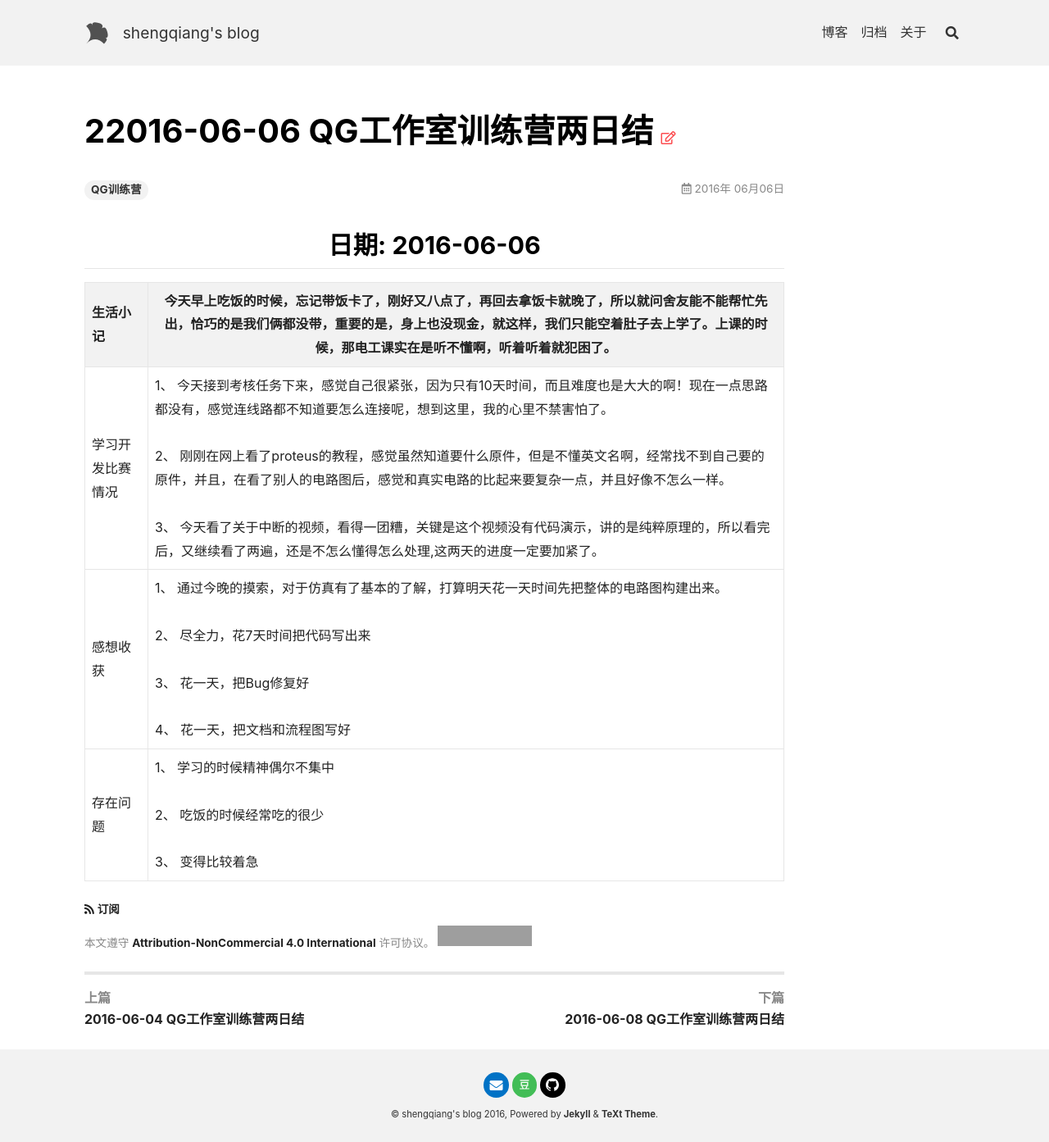
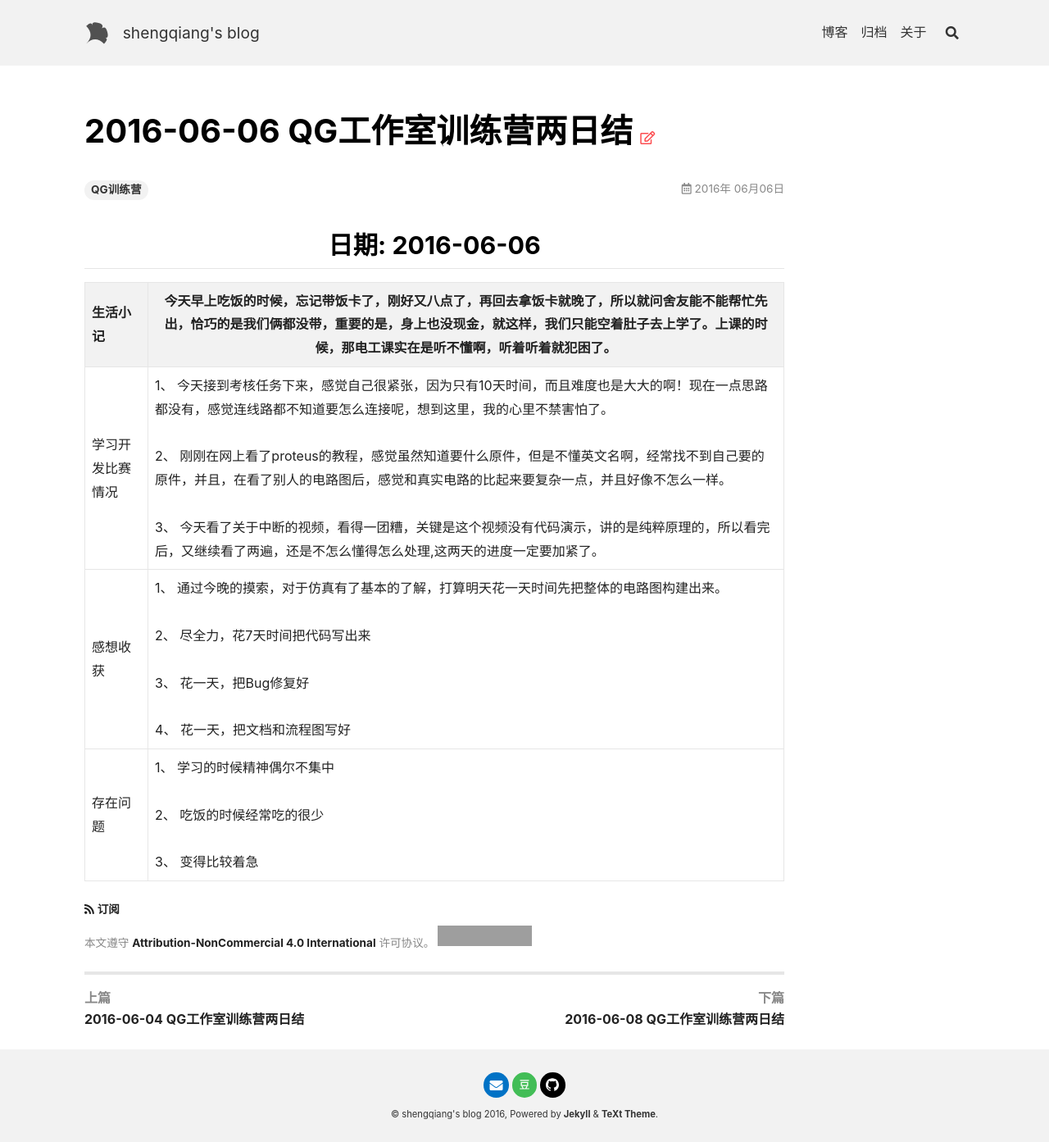
Before and after one commit to shengqiangzhang/shengqiangzhang.github.io, a Jekyll site: the page built from _posts/2016-06-06-QGDaily.md, in a window 1280 px wide. Shown: the whole page at 82% size. Built offline with Jekyll 4.4.1, drawn with Linux system fonts in a browser that asks for light colours; nearby versions of some CDN libraries; comment, search, counter and statistics services are not loaded; grey boxes are pictures that could not be loaded.

Commit message:
convert html to markdown

```diff
--- a/_posts/2016-06-06-QGDaily.md
+++ b/_posts/2016-06-06-QGDaily.md
@@ -1,6 +1,6 @@
 ---
 layout:     article
-title:      22016-06-06 QG工作室训练营两日结
+title:      2016-06-06 QG工作室训练营两日结
 tags:
     - QG训练营
 ---
@@ -10,7 +10,6 @@ tags:
 <center><h2>日期: 2016-06-06</h2></center>
 
 
-
 | 生活小记         | 今天早上吃饭的时候，忘记带饭卡了，刚好又八点了，再回去拿饭卡就晚了，所以就问舍友能不能帮忙先出，恰巧的是我们俩都没带，重要的是，身上也没现金，就这样，我们只能空着肚子去上学了。上课的时候，那电工课实在是听不懂啊，听着听着就犯困了。 |
 | :--------------- | ------------------------------------------------------------ |
 | 学习开发比赛情况 | 1、 今天接到考核任务下来，感觉自己很紧张，因为只有10天时间，而且难度也是大大的啊！现在一点思路都没有，感觉连线路都不知道要怎么连接呢，想到这里，我的心里不禁害怕了。<br/><br/>2、 刚刚在网上看了proteus的教程，感觉虽然知道要什么原件，但是不懂英文名啊，经常找不到自己要的原件，并且，在看了别人的电路图后，感觉和真实电路的比起来要复杂一点，并且好像不怎么一样。<br/><br/> 3、 今天看了关于中断的视频，看得一团糟，关键是这个视频没有代码演示，讲的是纯粹原理的，所以看完后，又继续看了两遍，还是不怎么懂得怎么处理,这两天的进度一定要加紧了。<br> |
```
Also changed, not shown: _posts/2020-01-12-tensorflow与numpy的版本兼容性问题.md (+1 -0 lines).
